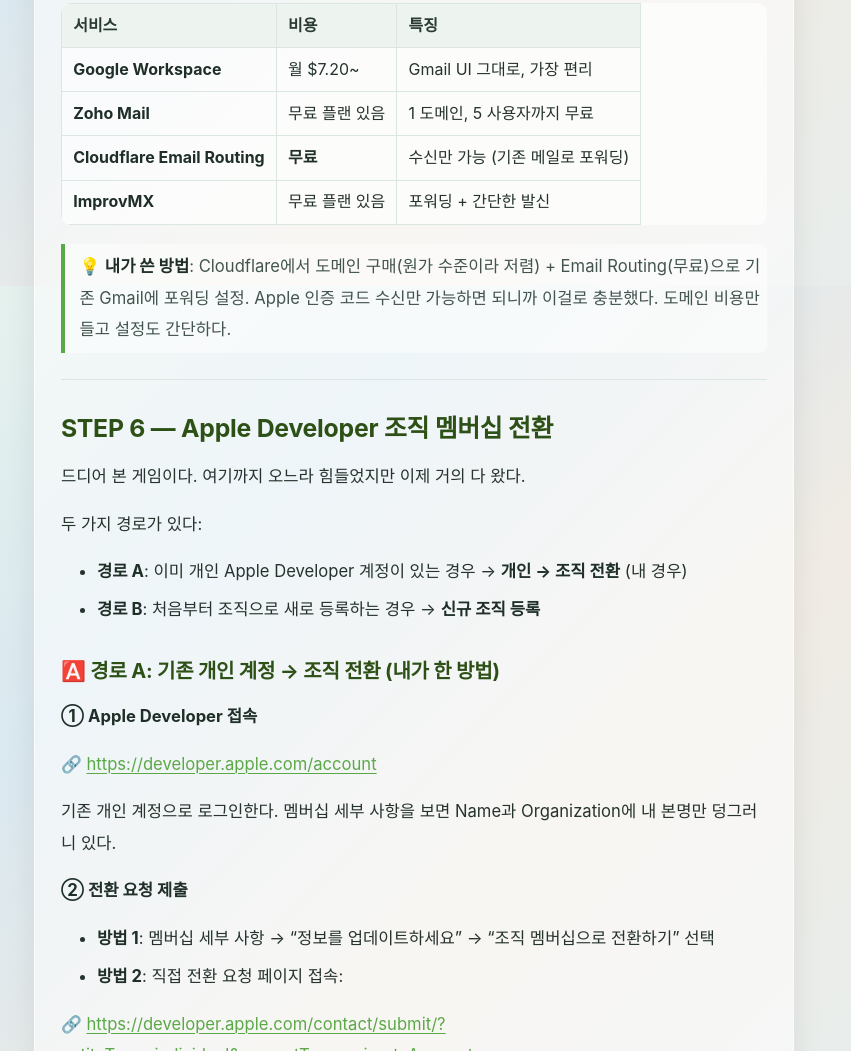
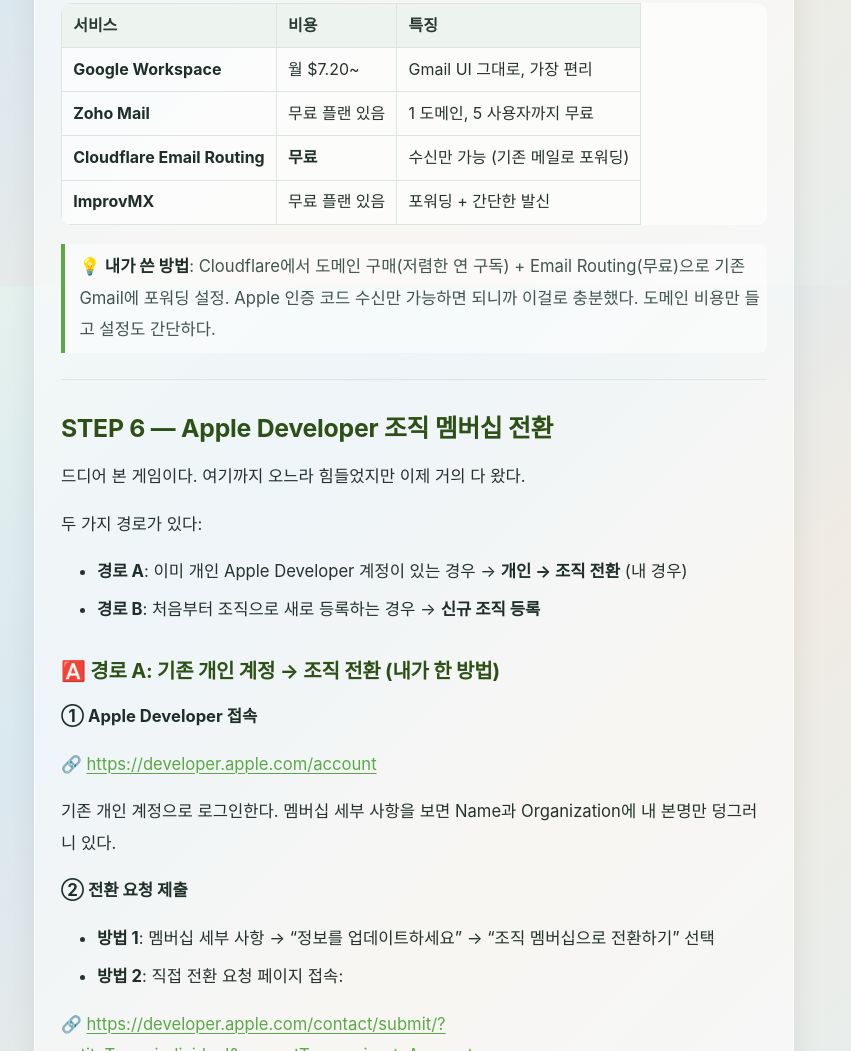
Before and after one commit to oozoofrog/oozoofrog.github.io, an Astro site: page /blog/apple-developer-organization-guide in a window 1280 px wide. Shown: the part 10114-11165 px from the top of the page, without its empty margins (146-997 px from the left). Built offline with nearby package versions, Linux system fonts and the light colour scheme; Astro itself is replaced by a stand-in of ours.

Commit message:
📝 Cloudflare 도메인 문구 자연스럽게 수정

```diff
--- a/src/content/blog/apple-developer-organization-guide.md
+++ b/src/content/blog/apple-developer-organization-guide.md
@@ -326,7 +326,7 @@
 | **Cloudflare Email Routing** | **무료** | 수신만 가능 (기존 메일로 포워딩) |
 | **ImprovMX** | 무료 플랜 있음 | 포워딩 + 간단한 발신 |
 
-> 💡 **내가 쓴 방법**: Cloudflare에서 도메인 구매(원가 수준이라 저렴) + Email Routing(무료)으로 기존 Gmail에 포워딩 설정. Apple 인증 코드 수신만 가능하면 되니까 이걸로 충분했다. 도메인 비용만 들고 설정도 간단하다.
+> 💡 **내가 쓴 방법**: Cloudflare에서 도메인 구매(저렴한 연 구독) + Email Routing(무료)으로 기존 Gmail에 포워딩 설정. Apple 인증 코드 수신만 가능하면 되니까 이걸로 충분했다. 도메인 비용만 들고 설정도 간단하다.
 
 ---
 
```
